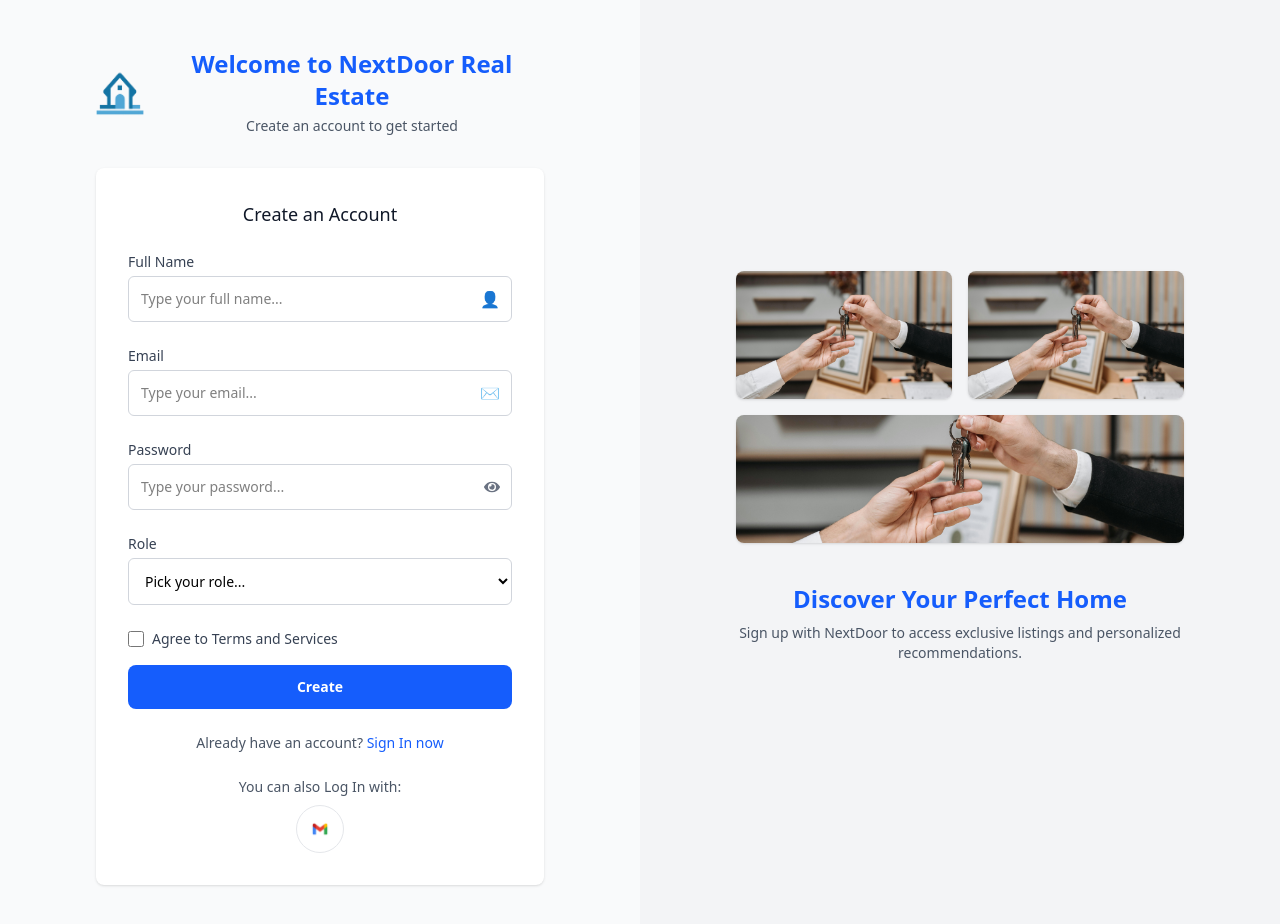
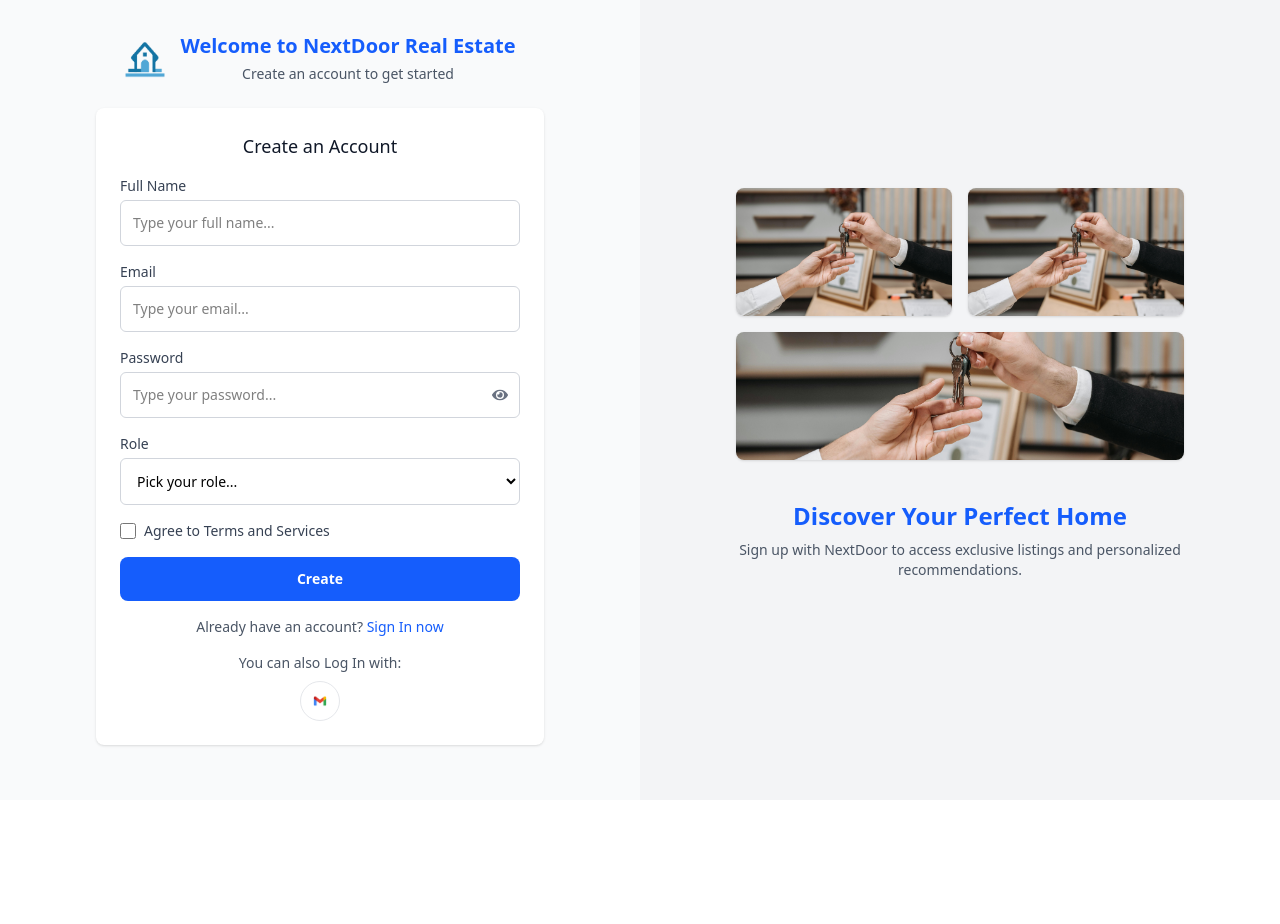
Before and after one commit to sumeaqadraku/Nextdoor, a React (Vite) app in the folder Client/: page /register in a window 1280 px wide. Shown: the top 924 px of the page. After the commit the page ends 800 px from the top, so only its background shows below. Built offline with nearby package versions, Linux system fonts and the light colour scheme.

Commit message:
Register

```diff
--- a/Client/src/App.jsx
+++ b/Client/src/App.jsx
@@ -9,6 +9,7 @@ function App() {
       <Routes>
         <Route path="/login" element={<LoginPage />} />
         <Route path="/register" element={<Register />} />
+
         {/* Opsionale: Një rrugë default për faqen kryesore ose ridrejtim */}
         <Route path="/" element={<LoginPage />} />
       </Routes>
--- a/Client/src/pages/Register.jsx
+++ b/Client/src/pages/Register.jsx
@@ -105,24 +105,23 @@ const RegisterPage = () => {
   return (
     <div className="min-h-screen bg-gray-50 flex flex-col md:flex-row">
       {/* Left side - Register form */}
-      <div className="w-full md:w-1/2 flex justify-center p-6 md:p-12">
+      <div className="w-full md:w-1/2 flex justify-center p-4 md:p-8">
         <div className="w-full max-w-md">
-          <div className="mb-8 text-center">
+          <div className="mb-6 text-center">
             <div className="flex items-center justify-center gap-4 flex-col md:flex-row">
-              <img src={LogoImage} alt="Logo" className="w-12 h-12" />
+              <img src={LogoImage} alt="Logo" className="w-10 h-10" />
               <div>
-                <h2 className="text-2xl font-bold text-blue-600">Welcome to NextDoor Real Estate</h2>
+                <h2 className="text-xl font-bold text-blue-600">Welcome to NextDoor Real Estate</h2>
                 <p className="mt-1 text-sm text-gray-600">Create an account to get started</p>
               </div>
             </div>
           </div>
 
-          <form onSubmit={handleSubmit} className="bg-white p-8 rounded-lg shadow-sm">
-            <h3 className="mb-6 text-lg font-medium text-center text-gray-900">Create an Account</h3>
+          <form onSubmit={handleSubmit} className="bg-white p-6 rounded-lg shadow-sm">
+            <h3 className="mb-4 text-lg font-medium text-center text-gray-900">Create an Account</h3>
 
-            <div className="mb-6">
+            <div className="mb-4">
               <label htmlFor="fullName" className="block mb-1 text-sm font-medium text-gray-700">Full Name</label>
-              <div className="relative">
               <input
                 id="fullName"
                 name="fullName"
@@ -132,14 +131,11 @@ const RegisterPage = () => {
                 placeholder="Type your full name..."
                 className={`w-full p-3 border rounded-md text-sm ${errors.fullName ? 'border-red-500' : 'border-gray-300'} focus:border-blue-600 focus:outline-none`}
               />
-                <span className="absolute right-3 top-1/2 -translate-y-1/2 text-gray-500">👤</span>
-              </div>
-              {errors.fullName && <span className="text-red-500 text-xs mt-1 block">{errors.fullName}</span>}
+              {errors.fullName && <span className="text-red-500 text-xs mt-1">{errors.fullName}</span>}
             </div>
 
-            <div className="mb-6">
+            <div className="mb-4">
               <label htmlFor="email" className="block mb-1 text-sm font-medium text-gray-700">Email</label>
-              <div className="relative">
               <input
                 id="email"
                 name="email"
@@ -149,12 +145,10 @@ const RegisterPage = () => {
                 placeholder="Type your email..."
                 className={`w-full p-3 border rounded-md text-sm ${errors.email ? 'border-red-500' : 'border-gray-300'} focus:border-blue-600 focus:outline-none`}
               />
-                <span className="absolute right-3 top-1/2 -translate-y-1/2 text-gray-500">✉️</span>
-              </div>
-              {errors.email && <span className="text-red-500 text-xs mt-1 block">{errors.email}</span>}
+              {errors.email && <span className="text-red-500 text-xs mt-1">{errors.email}</span>}
             </div>
 
-            <div className="mb-6">
+            <div className="mb-4">
               <label htmlFor="password" className="block mb-1 text-sm font-medium text-gray-700">Password</label>
               <div className="relative">
                 <input
@@ -170,15 +164,14 @@ const RegisterPage = () => {
                   type="button"
                   className="absolute right-3 top-1/2 -translate-y-1/2 text-gray-500"
                   onClick={togglePasswordVisibility}
-                  aria-label={showPassword ? 'Hide password' : 'Show password'}
                 >
                   {showPassword ? <FaEyeSlash /> : <FaEye />}
                 </button>
               </div>
-              {errors.password && <span className="text-red-500 text-xs mt-1 block">{errors.password}</span>}
+              {errors.password && <span className="text-red-500 text-xs mt-1">{errors.password}</span>}
             </div>
 
-            <div className="mb-6">
+            <div className="mb-4">
               <label htmlFor="role" className="block mb-1 text-sm font-medium text-gray-700">Role</label>
               <select
                 id="role"
@@ -192,7 +185,7 @@ const RegisterPage = () => {
                 <option value="seller">Seller</option>
                 <option value="agent">Agent</option>
               </select>
-              {errors.role && <span className="text-red-500 text-xs mt-1 block">{errors.role}</span>}
+              {errors.role && <span className="text-red-500 text-xs mt-1">{errors.role}</span>}
             </div>
 
             <div className="flex items-center mb-4">
@@ -205,7 +198,7 @@ const RegisterPage = () => {
                 className="mr-2 h-4 w-4"
               />
               <label htmlFor="agreeTerms" className="text-sm text-gray-700">Agree to Terms and Services</label>
-              {errors.agreeTerms && <span className="text-red-500 text-xs mt-1 block">{errors.agreeTerms}</span>}
+              {errors.agreeTerms && <span className="text-red-500 text-xs mt-1">{errors.agreeTerms}</span>}
             </div>
 
             <button
@@ -215,18 +208,18 @@ const RegisterPage = () => {
               Create
             </button>
 
-            <div className="mt-6 text-center text-sm text-gray-600">
+            <div className="mt-4 text-center text-sm text-gray-600">
               <p>Already have an account? <Link to="/login" className="text-blue-600 font-medium hover:underline">Sign In now</Link></p>
             </div>
 
-            <div className="mt-6 text-center">
+            <div className="mt-4 text-center">
               <p className="mb-2 text-sm text-gray-600">You can also Log In with:</p>
               <button
                 type="button"
-                className="flex items-center justify-center w-12 h-12 mx-auto bg-white border border-gray-200 rounded-full hover:bg-gray-50 hover:-translate-y-0.5 transition-all"
+                className="flex items-center justify-center w-10 h-10 mx-auto bg-white border border-gray-200 rounded-full hover:bg-gray-50 transition-all"
                 onClick={() => console.log('Login with Google')}
               >
-                <img src={GmailImage} alt="Google" className="w-6 h-6" />
+                <img src={GmailImage} alt="Google" className="w-5 h-5" />
               </button>
             </div>
           </form>
@@ -234,8 +227,8 @@ const RegisterPage = () => {
       </div>
 
     {/* Right side - Property showcase */}
-      <div className="w-full md:w-1/2 p-6 md:p-12 bg-gray-100 hidden md:flex items-center justify-center">
-        <div className="w-full max-w-md">
+<div className="w-full md:w-1/2 p-6 md:p-12 bg-gray-100 hidden md:flex justify-center items-center">
+  <div className="w-full max-w-md mt-[-2rem]">
     <div className="mb-10">
       <div className="flex gap-4 mb-4">
         <img src={KeysImage} alt="Property 1" className="w-1/2 h-32 rounded-lg object-cover shadow-sm hover:scale-105 transition-transform" />
```
Lines whose indentation alone changed are shown as unchanged.
